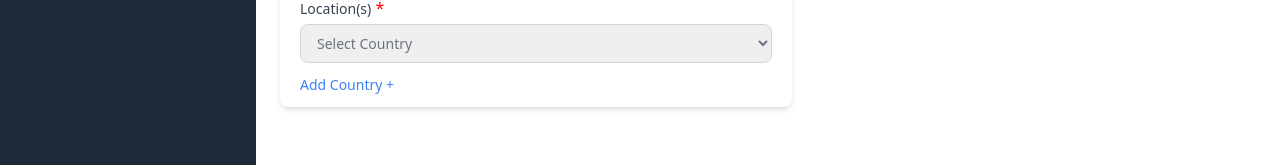
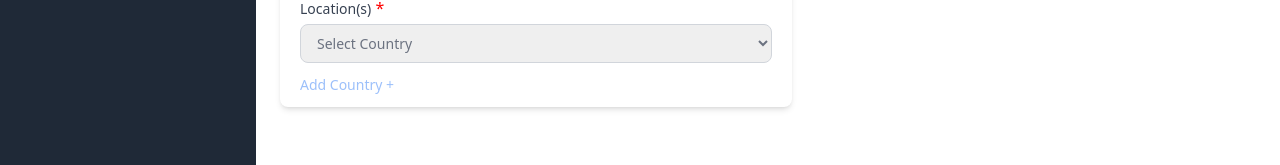
Before and after one commit to jibranjan/tanstack-form, a React (Vite) app: page / in a window 1280 px wide. Shown: the part 457-622 px from the top of the page. Built offline with nearby package versions, Linux system fonts and the light colour scheme.

Commit message:
cosmetic changes

```diff
--- a/src/ImportantFields.tsx
+++ b/src/ImportantFields.tsx
@@ -299,7 +299,8 @@ function ImportantFields({ form }: ImportantFieldsProps) {
 
         <button
           disabled={locations.some((loc) => loc === "")}
-          className="text-sm text-blue-500 mt-2 block"
+          title={locations.some((loc) => loc === "") ? "Please add at least one country" : ""}
+          className={`text-sm text-blue-500 mt-2 block ${locations.some((loc) => loc === "") ? "opacity-50" : ""}`}
           onClick={(e) => {
             e.preventDefault();
             setLocations((prev) => [...prev, ""]);
```
